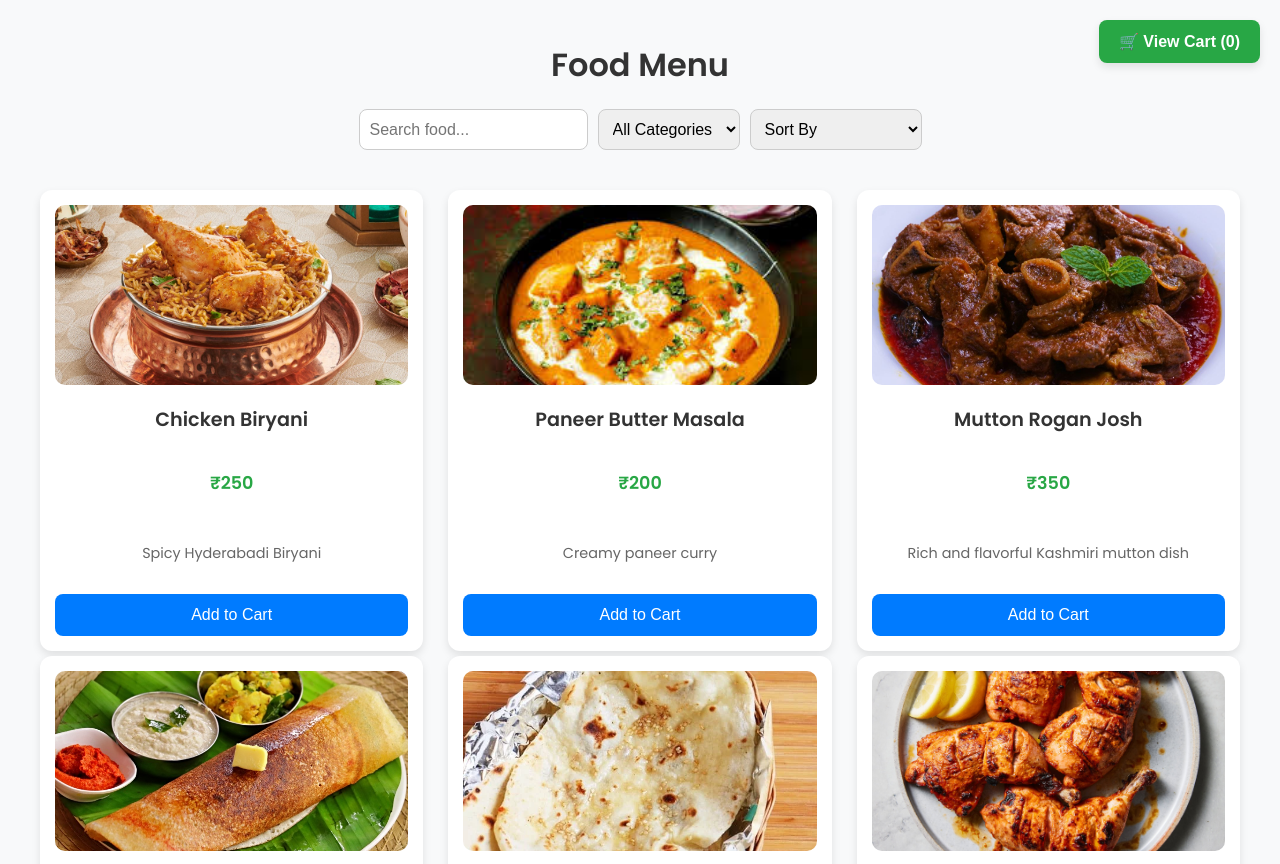
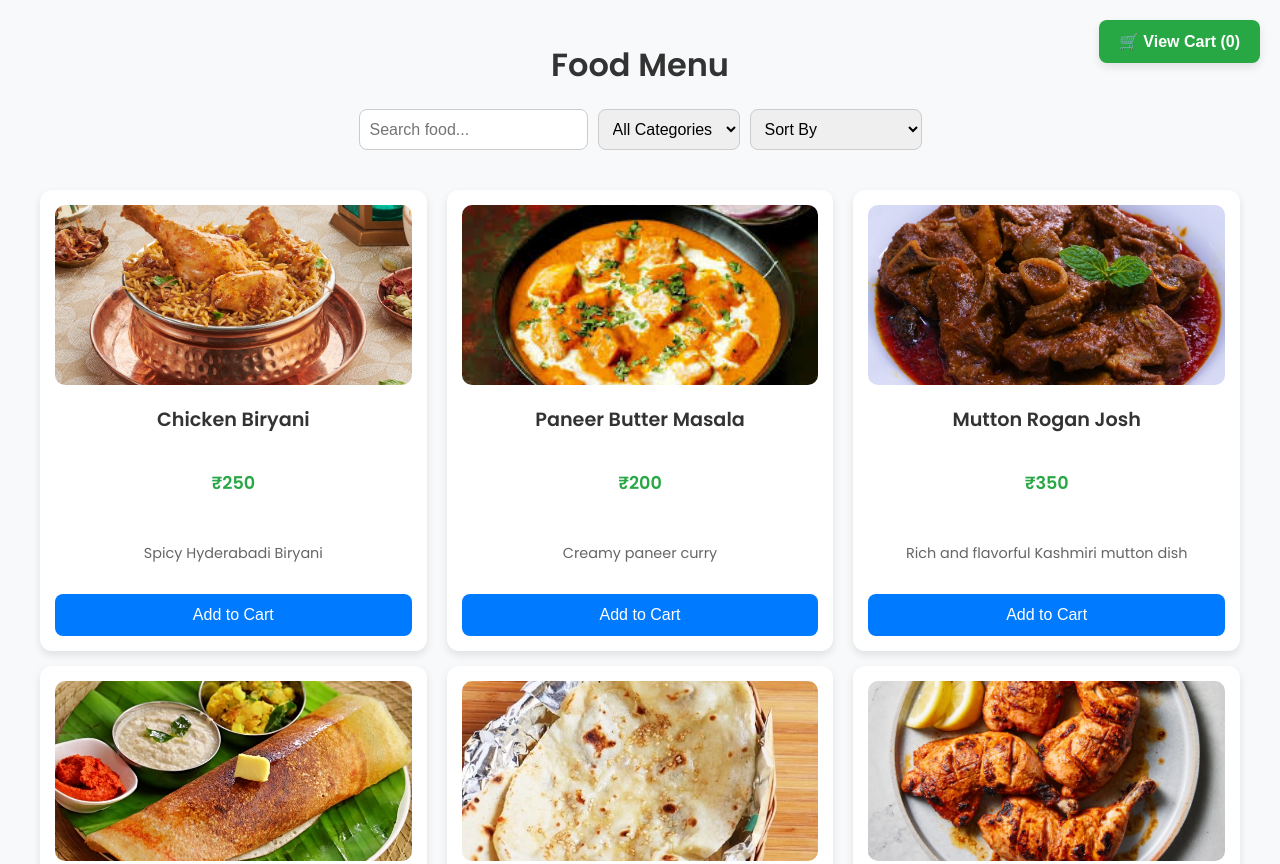
Before and after one commit to RamanandaSagarBagu/food-menu, a plain HTML site: page index.html in a window 1280 px wide. Shown: the top 864 px of the page. Drawn offline with Linux system fonts and the light colour scheme.

Commit message:
Update style.css

```diff
--- a/style.css
+++ b/style.css
@@ -45,7 +45,7 @@ input:focus, select:focus {
 .food-grid {
     display: grid;
     grid-template-columns: repeat(auto-fit, minmax(300px, 1fr)); /* Adjust column size */
-    gap: 35px 25px; /* First value = row gap, Second value = column gap */
+    gap: 45px 20px; /* First value = row gap, Second value = column gap */
     padding: 20px; /* Extra padding for spacing */
     justify-content: center;
     align-items: stretch; /* Ensures uniform height */
```
